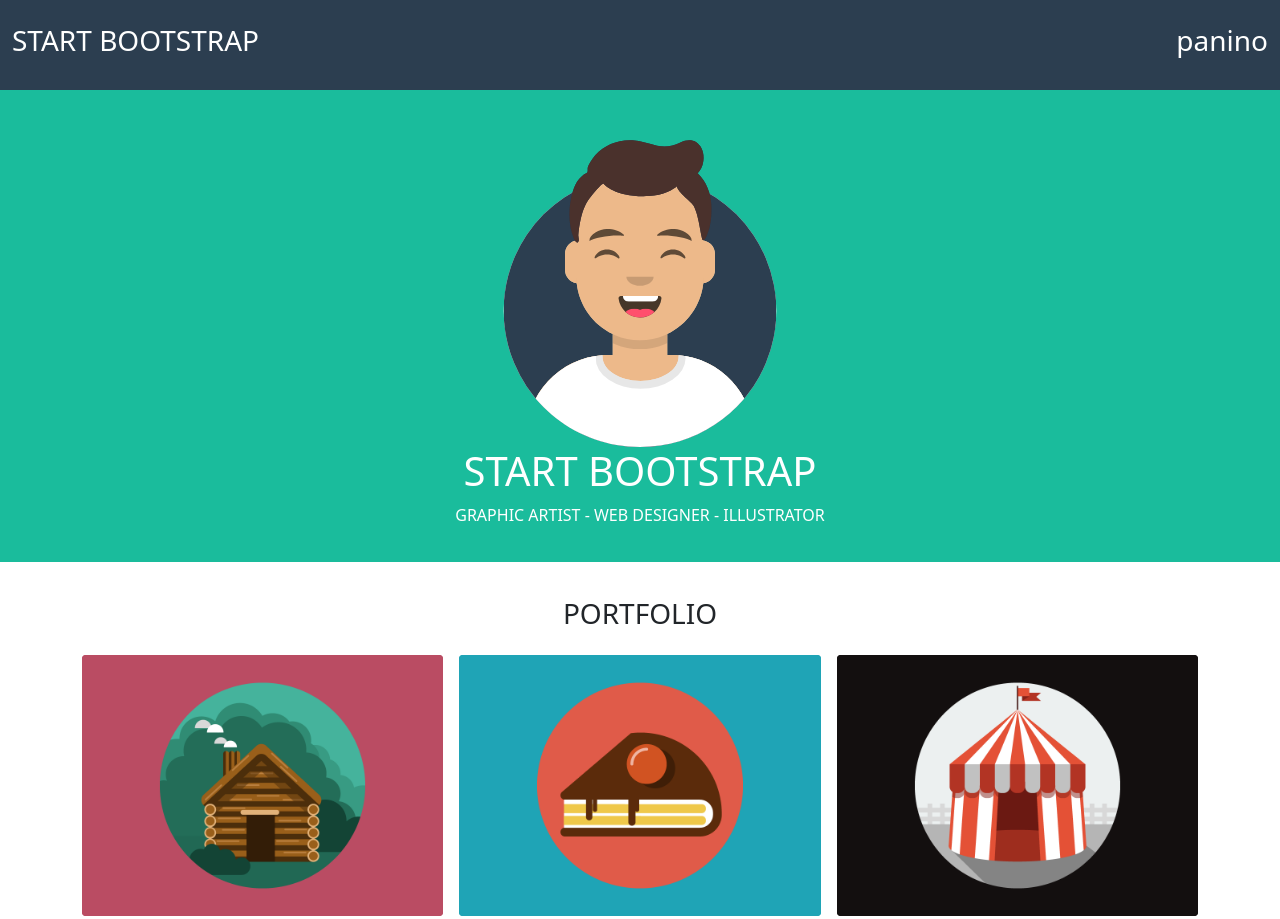
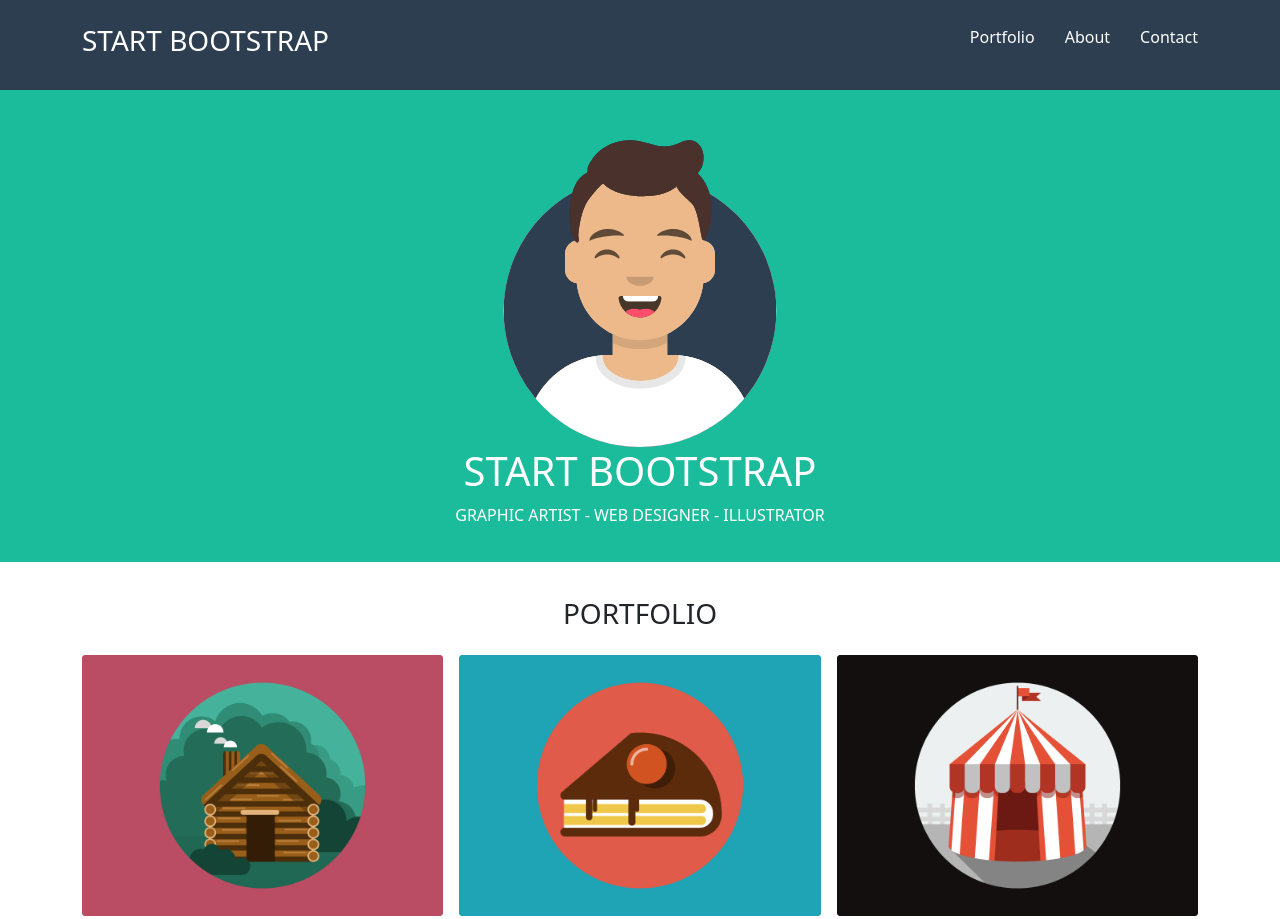
Before and after one commit to Fez06/Bootstrap-Freelancer, a plain HTML site: page index.html in a window 1280 px wide. Shown: the top 919 px of the page. Drawn offline with nearby package versions, Linux system fonts and the light colour scheme.

Commit message:
header pronto

```diff
--- a/index.html
+++ b/index.html
@@ -6,18 +6,42 @@
     <meta name="viewport" content="width=device-width, initial-scale=1.0">
     <link href="https://cdn.jsdelivr.net/npm/bootstrap@5.0.2/dist/css/bootstrap.min.css" rel="stylesheet" integrity="sha384-EVSTQN3/azprG1Anm3QDgpJLIm9Nao0Yz1ztcQTwFspd3yD65VohhpuuCOmLASjC" crossorigin="anonymous">
     <link rel="stylesheet" href="style.css">
+    <!-- -----fontawesome----- -->
+    <link rel="stylesheet" href="https://cdnjs.cloudflare.com/ajax/libs/font-awesome/6.3.0/css/all.min.css" integrity="sha512-SzlrxWUlpfuzQ+pcUCosxcglQRNAq/DZjVsC0lE40xsADsfeQoEypE+enwcOiGjk/bSuGGKHEyjSoQ1zVisanQ==" crossorigin="anonymous" referrerpolicy="no-referrer" />
+    <!-- ----------------------------- -->
     <title>Document</title>
 </head>
 <body>
 
     <header class="container-fluid">
-        <div class="row nav justify-content-between text-white align-items-center">
-            <div class="col-6 text-start">
-                <h3>START BOOTSTRAP</h3>
-            </div>
+        <div class="container">
+            <div class="row nav justify-content-between text-white align-items-center">
+                <div class="col-6 text-start">
+                    <h3>START BOOTSTRAP</h3>
+                </div>
 
-            <div class="col-6 text-end">
-                <h3>panino</h3>
+                <div class="col-3 box-lista-nav">
+                    <div class="d-none d-md-block">
+                        <ul class="list-unstyled d-flex lista-nav justify-content-end">
+                            <li>Portfolio</li>
+                            <li>About</li>
+                            <li>Contact</li>
+                        </ul>
+                    </div>
+                </div>
+
+                <div class="col-2 text-end d-md-none">
+                    <div class="dropdown">
+                        <button class="btn btn-secondary" type="button" id="dropdownMenu2" data-bs-toggle="dropdown" aria-expanded="false">
+                        <i class="fa-solid fa-bars"></i>
+                        </button>
+                        <ul class="dropdown-menu" aria-labelledby="dropdownMenu2">
+                        <li><button class="dropdown-item" type="button">Portfolio</button></li>
+                        <li><button class="dropdown-item" type="button">About</button></li>
+                        <li><button class="dropdown-item" type="button">Contact</button></li>
+                        </ul>
+                    </div>
+                </div>
             </div>
         </div>
     </header>
--- a/style.css
+++ b/style.css
@@ -1,7 +1,12 @@
+header {
+    background-color: #2c3e50;
+}
+
 .nav {
     background-color: #2c3e50;
     height: 90px;
 }
+
 .jumbo {
     background-color: #1abc9c;
 }
@@ -74,3 +79,15 @@ section {
     background-color: #2c3e50;
     height: 90px;
 }
+
+header .btn {
+    background-color: #2c3e50;
+}
+
+.lista-nav {
+    gap: 0 30px;
+}
+
+/* .box-lista-nav {
+    display: none;
+} */
```
